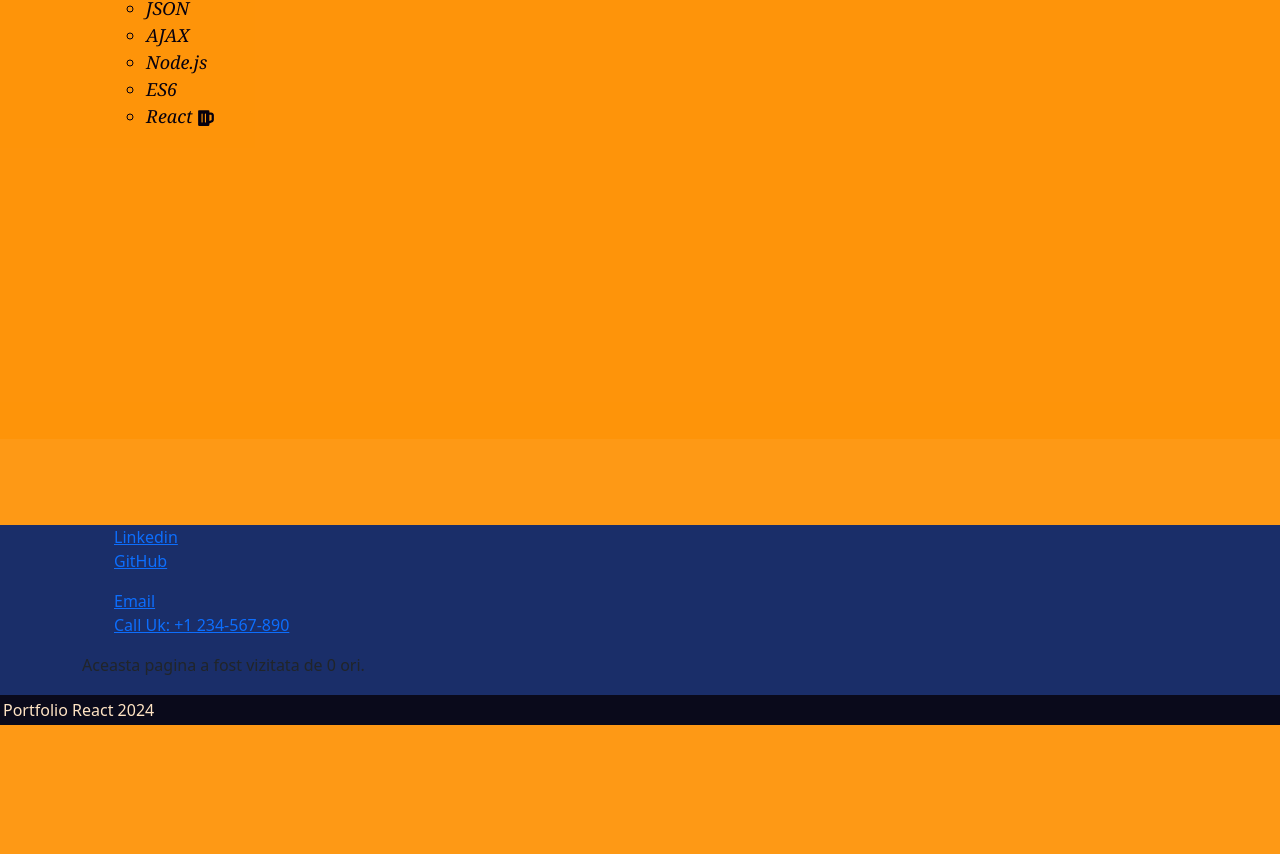
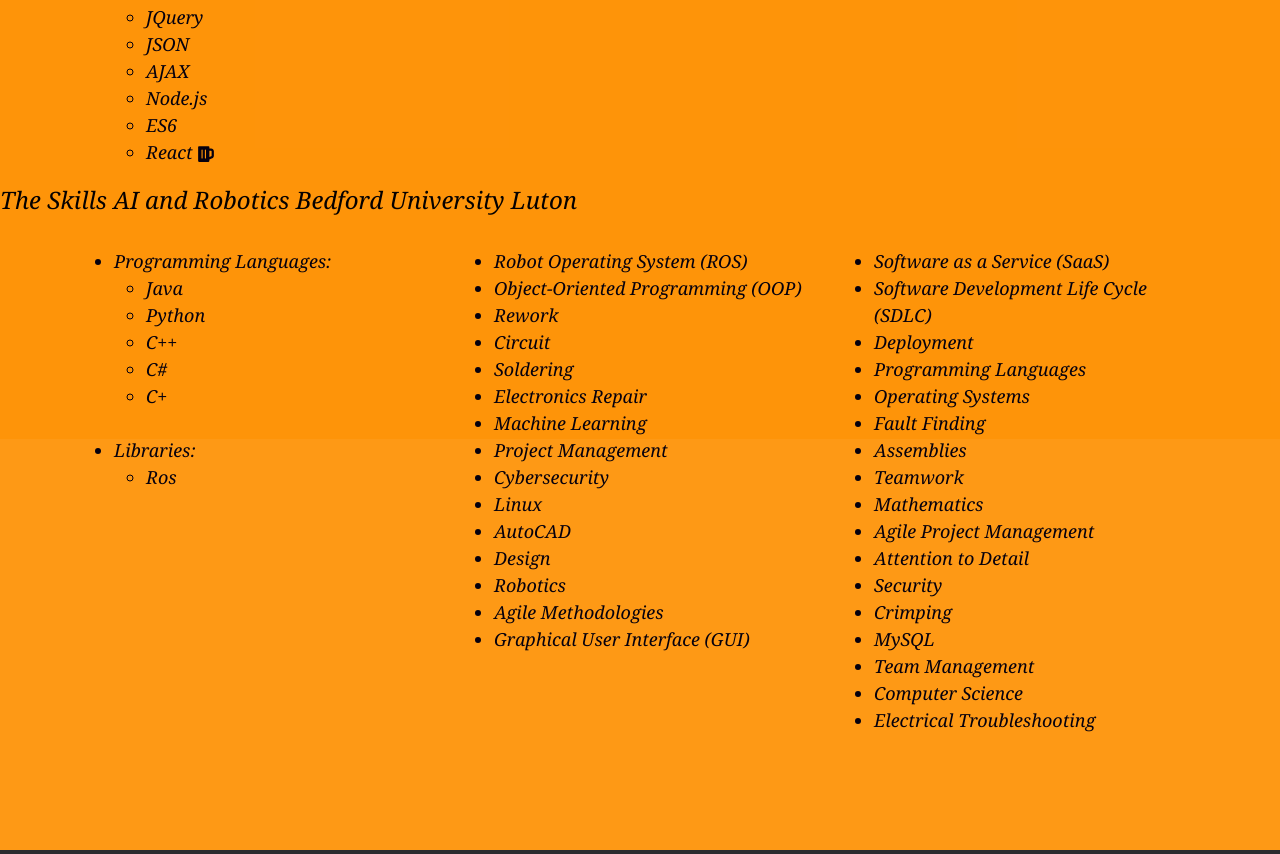
Before and after one commit to Costinel22/Portfolio-using-React, a React (Vite) app: page /skills in a window 1280 px wide. Shown: the part 361-1215 px from the top of the page. Before the commit the page ends 1086 px from the top, so only its background shows below. Built offline with nearby package versions, Linux system fonts and the light colour scheme; no server answers.

Commit message:
add more skyls

```diff
--- a/src/components/CV/style.css
+++ b/src/components/CV/style.css
@@ -1,15 +1,5 @@
 .cv {
     /* min-height: 100px; */
-    background: #1a2e69;
+    background: #03eb87;
     position: relative;
 }
-
-.cv span {
-    /* position: absolute;
-    bottom: 0;
-    left: 0;
-    right: 0; */
-    padding: 3px;
-    background: #0a0a1b;
-    color: bisque;
-}
--- a/src/components/Footer/style.css
+++ b/src/components/Footer/style.css
@@ -1,6 +1,6 @@
 .footer {
     min-height: 200px;
-    background: #1a2e69;
+    background: #2b2c2f;
     position: relative;
 }
 
--- a/src/components/Skills/index.jsx
+++ b/src/components/Skills/index.jsx
@@ -8,7 +8,7 @@
   return (
 
     <div className="skills">
-      {/* <span>Portfolio React 2024</span> */}
+      <span>The Skills Bootcamp in Front-End Web Development</span>
       <Container style={{ marginTop: 30 }} size="md-12 just sm-12">
         <div className="row">
           <div className="col">
@@ -18,7 +18,7 @@
               </li>
               <br />
               <li>
-                Libraries:<ul><li>Bootstrap</li><li>The DOM</li><li>APIs</li><li>JQuery</li><li>JSON</li><li>AJAX</li><li>Node.js</li><li>ES6</li><li>React <FaBeer /></li></ul>
+                Libraries:<ul><li>Bootstrap</li><li>The DOM</li><li>APIs</li><li>JQuery</li><li>JSON</li><li>AJAX</li><li>Node.js</li><li>ES6</li><li>React <  FaBeer /></li></ul>
               </li>
             </ul>
           </div>
@@ -38,7 +38,66 @@
           </div>
         </div>
       </Container>
+
+      <span>The Skills AI and Robotics Bedford University Luton</span>
+      <Container style={{ marginTop: 30 }} size="md-12 just sm-12">
+        <div className="row">
+          <div className="col">
+            <ul>
+              <li>
+                Programming Languages:<ul> <li>Java</li><li>Python</li><li>C++</li> <li>C#</li><li>C+</li></ul>
+              </li>
+              <br />
+              <li>
+                Libraries:<ul><li>Ros</li></ul>
+              </li>
+            </ul>
+          </div>
+
+          <div className="col">
+            <ul>
+              <li>Robot Operating System (ROS)</li>
+              <li>Object-Oriented Programming (OOP)</li>
+              <li>Rework</li>
+              <li>Circuit</li>
+              <li>Soldering</li>
+              <li>Electronics Repair</li>
+              <li>Machine Learning</li>
+              <li>Project Management</li>
+              <li>Cybersecurity</li>
+              <li>Linux</li>
+              <li>AutoCAD</li>
+              <li>Design</li>
+              <li>Robotics</li>
+              <li>Agile Methodologies</li>
+              <li>Graphical User Interface (GUI)</li>
+            </ul>
+          </div>
+          <div className="col">
+            <ul>
+              <li>Software as a Service (SaaS)</li>
+              <li> Software Development Life Cycle (SDLC)</li>
+              <li>Deployment</li>
+              <li> Programming Languages</li>
+              <li>Operating Systems</li>
+              <li>Fault Finding</li>
+              <li>Assemblies</li>
+              <li>Teamwork</li>
+              <li>Mathematics</li>
+              <li>Agile Project Management</li>
+              <li>Attention to Detail</li>
+              <li>Security</li>
+              <li>Crimping</li>
+              <li>MySQL</li>
+              <li>Team Management</li>
+              <li>Computer Science</li>
+              <li>Electrical Troubleshooting</li>
+              </ul>
+          </div>
+        </div>
+      </Container>
     </div>
+
 
   );
 }
--- a/src/components/Skills/style.css
+++ b/src/components/Skills/style.css
@@ -6,3 +6,9 @@
     font-family: Georgia, 'Times New Roman', Times, serif;
     color: rgb(6, 0, 14);
 }
+
+span {
+    font-size: x-large;
+    color: rgb(5, 0, 0);
+    font-weight: 200;
+}
--- a/src/pages/style.css
+++ b/src/pages/style.css
@@ -6,7 +6,7 @@
 p {
     font-family: Georgia, 'Times New Roman', Times, serif;
     font-style: italic;
-    color: rgb(54, 12, 151);
+    color: rgb(13, 1, 39);
 }
 
 h4 a {
```
